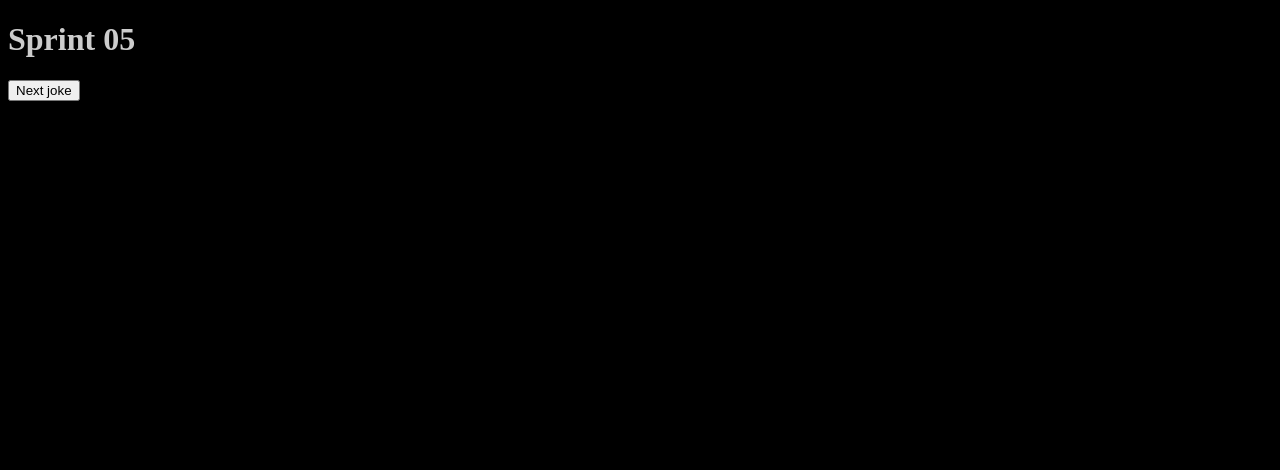
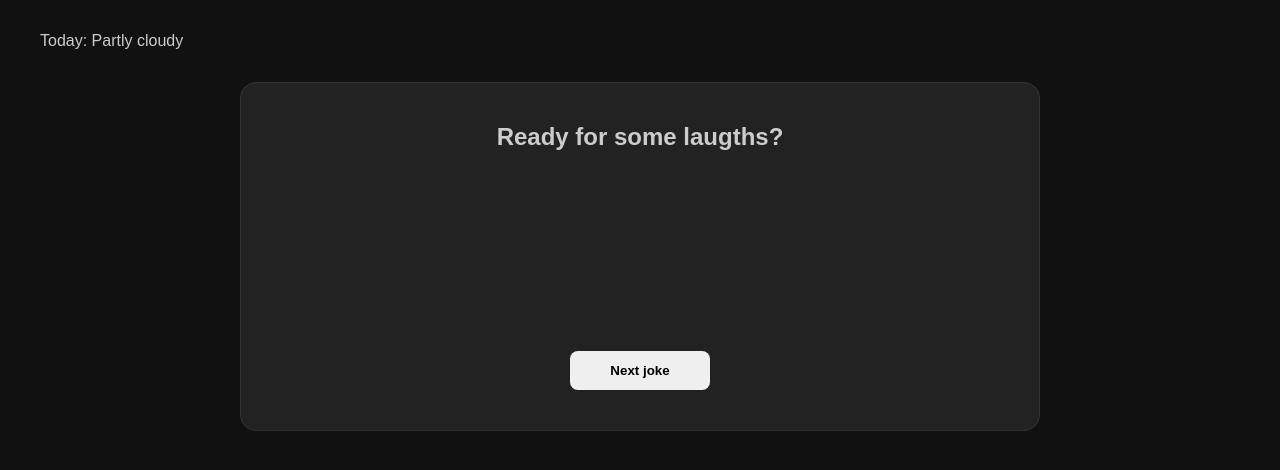
Before and after one commit to Supernumerario/it_sprint_05, a plain HTML site: page index.html in a window 1280 px wide. Drawn offline with Linux system fonts and the light colour scheme.

Commit message:
Ex02 - Basic interface

```diff
--- a/index.html
+++ b/index.html
@@ -9,7 +9,13 @@
     <title>Sprint 05</title>
 </head>
 <body>
-    <h1>Sprint 05</h1>
-    <button id="js-get-joke">Next joke</button>
+    <section class="weather">
+        <p>Today: Partly cloudy</p>
+    </section>
+    <section class="jokes-box">
+        <h1>Ready for some laugths?</h1>
+        <div id="js-joke-container"></div>
+        <button id="js-get-joke">Next joke</button>
+    </section>
 </body>
 </html>
--- a/script.js
+++ b/script.js
@@ -12,8 +12,8 @@ async function getJoke() {
 		throw new Error(`HTTP error! status: ${response.status}`);
 	}
     const data = await response.json();
+    document.getElementById('js-joke-container').innerHTML = data.joke;
     console.log('The joke: ', data.joke);
-    console.log('1');
 }
 
 const getJokeBtn = document.getElementById('js-get-joke');
--- a/styles.css
+++ b/styles.css
@@ -1 +1,43 @@
-body { background-color: black; color: #ccc; }
+* {
+    border: 0;
+    margin: 0;
+    box-sizing: border-box;
+}
+
+body {
+    background-color: #111;
+    color: #ccc;
+    display: grid;
+    grid-template-columns: repeat(12, 1fr);
+    max-width: 1200px;
+    margin: 0 auto;
+    font-family: Arial, Helvetica, sans-serif;
+}
+
+.weather {
+    grid-column: 1 / span 12;
+    padding: 32px 0;
+}
+
+.jokes-box {
+    grid-column: 3 / span 8;
+    border-radius: 16px;
+    border: 1px solid #333;
+    background-color: #222;
+    text-align: center;
+    padding: 40px;
+}
+
+.jokes-box #js-joke-container {
+    display: flex;
+    flex-direction: column;
+    height: 200px;
+    line-height: 24px;
+    padding: 40px 120px;
+}
+
+.jokes-box button {
+    padding: 12px 40px;
+    border-radius: 8px;
+    font-weight: 800;
+}
```
